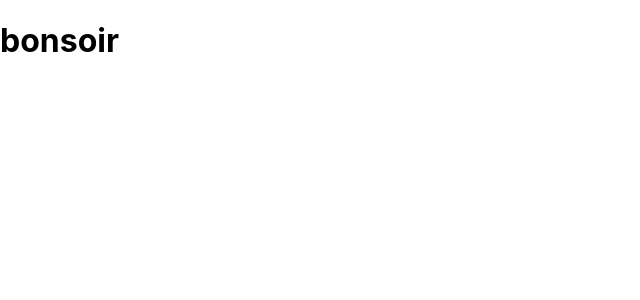
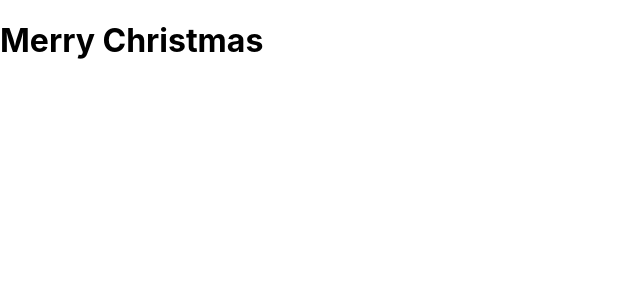
Before and after one commit to lbdevDesign/bankForm, a React (Create React App) app: page / in a window 1280 px wide. Shown: the top 300 px of the page, without its empty margins (0-640 px from the left). Built offline with nearby package versions, Linux system fonts and the light colour scheme.

Commit message:
jingle bell

```diff
--- a/src/components/hero/hero.js
+++ b/src/components/hero/hero.js
@@ -1,6 +1,6 @@
 function Hero() {
     return(
-        <h1>bonsoir</h1>
+        <h1>Merry Christmas</h1>
     );
 };
 
```
